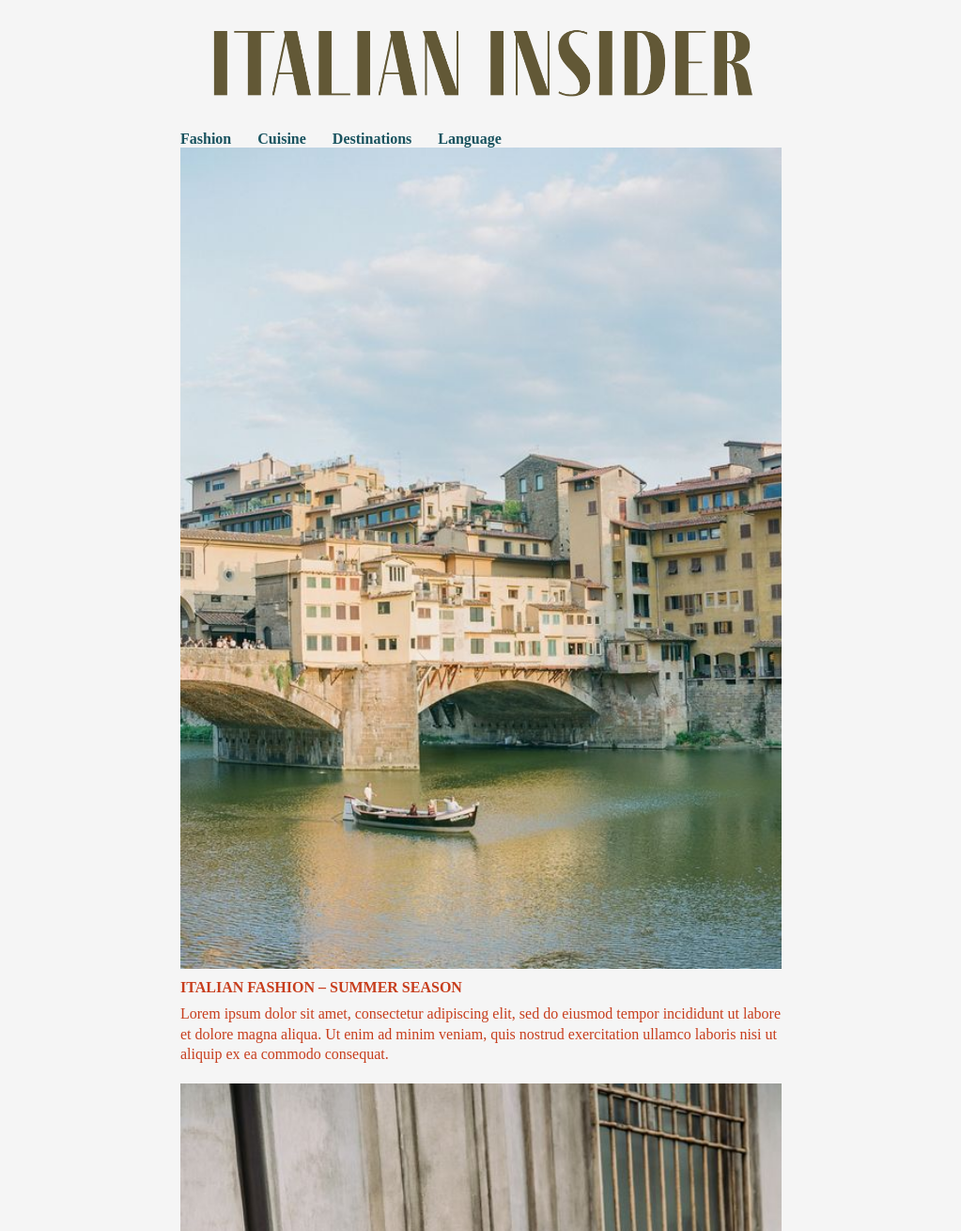
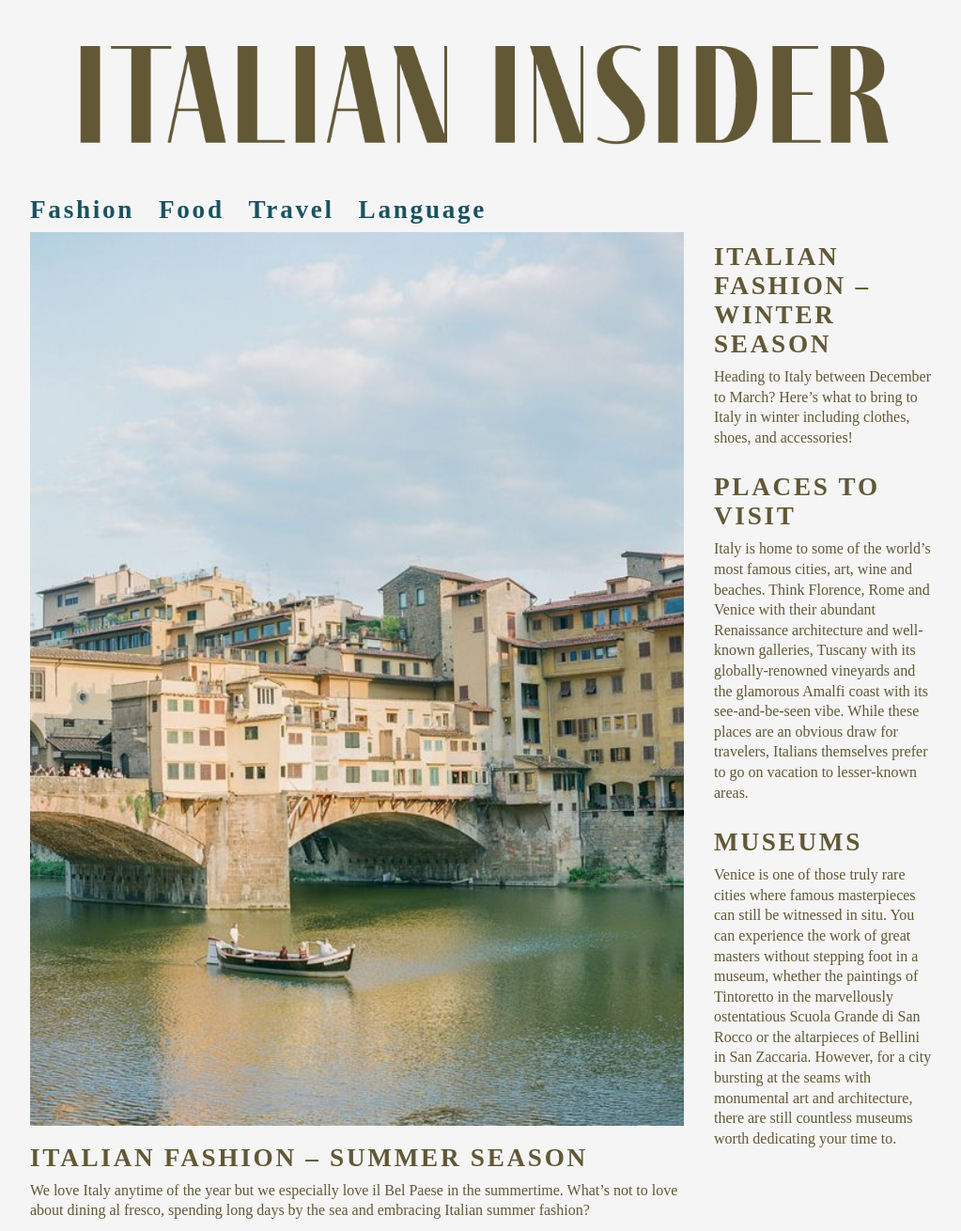
Before and after one commit to chaseiseley/chaseiseley.github.io, a plain HTML site: page grc339/digital-magazine/index.html in a window 1280 px wide. Shown: the top 1310 px of the page at 94% size, without its empty margins (128-1151 px from the left). Drawn offline with Linux system fonts and the light colour scheme; a web font is replaced by a local one.

Commit message:
Add files via upload

```diff
--- a/grc339/digital-magazine/index.html
+++ b/grc339/digital-magazine/index.html
@@ -6,6 +6,8 @@
             <link rel="stylesheet" type="text/css" href="style.css">
             <link rel="stylesheet" href="https://use.typekit.net/fjn3jvf.css">
             <link rel="stylesheet" href="https://use.typekit.net/ohg5tqn.css">
+            <link rel="stylesheet" href="https://use.typekit.net/avh8pkk.css">
+
             <title>Italian Insider</title>
 
 
@@ -17,113 +19,75 @@
 
         <body>
             <div class="container">
+
                 <header>
-                    <h1> <img src="logo.png" alt="Logo of Italian Insider."> </h1>
+
+                    <h1><a href="index.html"><img src="logo.png" alt="Italian Insider Logo"></a></h1>
 
                     <nav>
                         <ul>
-                            <li><a href="#">Fashion</a></li>
-                            <li><a href="#">Cuisine</a></li>
-                            <li><a href="#">Destinations</a></li>
+                            <li><a href="mainstory.html">Fashion</a></li>
+                            <li><a href="#">Food</a></li>
+                            <li><a href="#">Travel</a></li>
                             <li><a href="#">Language</a></li>
                         </ul>
                     </nav>
+
                 </header>
-                <article>
+
+                <main>
+
+                    <section class="secondary">
+
                      <figure>
                                 <img src="bridge.jpeg" alt="Bridge across river in Florence">
                      </figure>
 
-                    <section>
                      <a href="#">
                                 <h3>Italian Fashion – Summer Season</h3>
                                 <p>
-                                    Lorem ipsum dolor sit amet, consectetur adipiscing elit, sed do eiusmod tempor incididunt ut labore et dolore magna aliqua. Ut enim ad minim veniam, quis nostrud exercitation ullamco laboris nisi ut aliquip ex ea commodo consequat.
+                                    We love Italy anytime of the year but we especially love il Bel Paese in the summertime. What’s not to love about dining al fresco, spending long days by the sea and embracing Italian summer fashion?
                                 </p>
 
                                 <figure>
                                 <img src="fashion.jpeg" alt="Two girls dressed in business casual walking in the street">
                                 </figure>
                         </a>
-                    </section>
 
-                    <section>
-                        <a href="#">
-                                <h3>Italian Fashion – Winter Season</h3>
-                                <p>
-                                    Lorem ipsum dolor sit amet, consectetur adipiscing elit, sed do eiusmod tempor incididunt ut labore et dolore magna aliqua. Ut enim ad minim veniam, quis nostrud exercitation ullamco laboris nisi ut aliquip ex ea commodo consequat.
-                                </p>
-
-                        </a>
-                    </section>
-
-                    <section>
                         <a href="#">
                                 <h3>Italian Markets</h3>
                                 <p>
-                                    Lorem ipsum dolor sit amet, consectetur adipiscing elit, sed do eiusmod tempor incididunt ut labore et dolore magna aliqua. Ut enim ad minim veniam, quis nostrud exercitation ullamco laboris nisi ut aliquip ex ea commodo consequat.
-                                </p>
+                                    The mercati are traditional neighborhood street markets that take place in most Italian municipalities and are as ancient as the cities themselves.                                 </p>
 
                                 <figure>
                                 <img src="market.jpeg" alt="Italian market with fresh fruits and vegetables">
                                 </figure>
                         </a>
-                    </section>
 
-                    <section>
                         <a href="#">
                                 <h3>Italian Cuisine</h3>
                                 <p>
-                                    Lorem ipsum dolor sit amet, consectetur adipiscing elit, sed do eiusmod tempor incididunt ut labore et dolore magna aliqua. Ut enim ad minim veniam, quis nostrud exercitation ullamco laboris nisi ut aliquip ex ea commodo consequat.
-                                </p>
+                                    Italian food is a surprisingly diverse cuisine. Each of the twenty Italian regions has a distinctive set of flavors, recipes, products, and ingredients.  In fact, the Italian regions were not officially united as a nation until the mid-19th century; therefore, each individual region has retained much of its exclusive identity.                                </p>
 
                              <figure>
                                 <img src="cuisine.jpeg" alt="Hand holding a cone of gelato">
                                 </figure>
+                        </a>
 
-                        </a>
-                    </section>
-
-                    <section>
-                        <a href="#">
-                                <h3>Places to Visit</h3>
-                                <p>
-                                    Lorem ipsum dolor sit amet, consectetur adipiscing elit, sed do eiusmod tempor incididunt ut labore et dolore magna aliqua. Ut enim ad minim veniam, quis nostrud exercitation ullamco laboris nisi ut aliquip ex ea commodo consequat.
-                                </p>
-
-                        </a>
-                    </section>
-
-                    <section>
                         <a href="#">
                                 <h3>Famous Cities in Italy</h3>
                                 <p>
-                                    Lorem ipsum dolor sit amet, consectetur adipiscing elit, sed do eiusmod tempor incididunt ut labore et dolore magna aliqua. Ut enim ad minim veniam, quis nostrud exercitation ullamco laboris nisi ut aliquip ex ea commodo consequat.
-                                </p>
+                                    Italy is home to some of the most beautiful European cities. From Rome to Naples, Italian cities are renowned for their architecture, heritage and history. They are home to famous artists and boast incredibly beautiful landmarks. In this article, you will discover the most famous cities in Italy and why they are so well known.                               </p>
 
                                 <figure>
                                 <img src="venice.jpeg" alt="Gondola floating in Venetian cancal">
                                 </figure>
                         </a>
-                    </section>
 
-
-                    <section>
-                        <a href="#">
-                                <h3>Museums</h3>
-                                <p>
-                                    Lorem ipsum dolor sit amet, consectetur adipiscing elit, sed do eiusmod tempor incididunt ut labore et dolore magna aliqua. Ut enim ad minim veniam, quis nostrud exercitation ullamco laboris nisi ut aliquip ex ea commodo consequat.
-                                </p>
-
-                        </a>
-                    </section>
-
-                    <section>
                         <a href="#">
                                 <h3>Talk Like a Local</h3>
                                 <p>
-                                    Lorem ipsum dolor sit amet, consectetur adipiscing elit, sed do eiusmod tempor incididunt ut labore et dolore magna aliqua. Ut enim ad minim veniam, quis nostrud exercitation ullamco laboris nisi ut aliquip ex ea commodo consequat.
-                                </p>
+                                    The Italian language stems directly from Latin, just like other Romance languages like Spanish, Catalan, Portuguese, French, Romanian, and other minority languages (Occitan, Provençal, Galician, Ladin and Friulan).                                </p>
 
                                 <figure>
                                 <img src="language.jpeg" alt="Letters spelling out ciao">
@@ -132,11 +96,44 @@
 
                     </section>
 
+                    </main>
+
+                    <section class="tertiary">
+
+                        <a href="#">
+                                <h3>Italian Fashion – Winter Season</h3>
+                                <p>
+                                    Heading to Italy between December to March? Here’s what to bring to Italy in winter including clothes, shoes, and accessories!
+                                </p>
+                        </a>
+
+                        <a href="#">
+                                <h3>Places to Visit</h3>
+                                <p>
+                                    Italy is home to some of the world’s most famous cities, art, wine and beaches. Think Florence, Rome and Venice with their abundant Renaissance architecture and well-known galleries, Tuscany with its globally-renowned vineyards and the glamorous Amalfi coast with its see-and-be-seen vibe. While these places are an obvious draw for travelers, Italians themselves prefer to go on vacation to lesser-known areas.
+                                </p>
+                        </a>
+
+                        <a href="#">
+                                <h3>Museums</h3>
+                                <p>
+                                    Venice is one of those truly rare cities where famous masterpieces can still be witnessed in situ. You can experience the work of great masters without stepping foot in a museum, whether the paintings of Tintoretto in the marvellously ostentatious Scuola Grande di San Rocco or the altarpieces of Bellini in San Zaccaria. However, for a city bursting at the seams with monumental art and architecture, there are still countless museums worth dedicating your time to.
+                                </p>
+                        </a>
+
+                    </section>
+
+
+                    <article>
+
+                     <footer>
+                                <p> Allrights reserved.</p>
+                     </footer>
+
                     </article>
 
-                <footer>
-                    <p> All rights reserved.</p>
-                </footer>
                 </div>
+
             </body>
+
         </html>
--- a/grc339/digital-magazine/style.css
+++ b/grc339/digital-magazine/style.css
@@ -4,9 +4,9 @@ html, body, div, applet, object, iframe, h1, h2, h3, h4, h5, h6, p, blockquote,
 
 body {
     background-color: whitesmoke;
-    color: black;
+    color: #615836;
     margin: 1em;
-    font-family: jeanne-moderno, serif;
+    font-family: fino-sans;
     font-weight: 700;
     font-style: normal;
 }
@@ -14,13 +14,15 @@ body {
 nav ul li {
     display: inline;
     list-style-type: none;
-    font-family: jeanne-moderno, serif;
+    font-family: fino-sans;
     font-weight: 700;
+    font-size: 1.7em;
+    letter-spacing: .1em;
     font-style: normal;
 }
 
 nav ul li a {
-    margin-right: 1.5em;
+    margin-right: .8em;
     color: #19535F;
     text-decoration: none;
 }
@@ -30,27 +32,33 @@ nav ul li a:hover{
 }
 
 div.container {
-    max-width: 40em;
-    margin: auto;
+    max-width: 60em;
+    margin: 0 auto;
 }
 
+
+
 h3 {
-    color: #C73E1D;
+    color: #615836;
     text-transform: uppercase;
-    font-weight: bold;
-    padding-bottom: .5em;
+    font-weight: 700;
+    font-size: 1.7em;
+    letter-spacing: .1em;
     padding-top: .7em;
     text-decoration: none;
 }
 
 section a {
     text-decoration: none;
+    max-width: 40em;
+    margin: 0 auto 3em;
 }
 
 p {
-    color: #C73E1D;
+    color: #615836;
     text-decoration: none;
-    padding-bottom: 1.25em;
+    padding-bottom: .5em;
+    padding-top: .5em;
     font-family: poppins;
     font-weight: lighter;
     line-height: 1.35em;
@@ -63,6 +71,7 @@ figure {
 img {
     width: 100%;
     display: block;
+    margin-top: .5em;
 }
 
 ul {
@@ -71,7 +80,25 @@ ul {
 }
 
 footer {
-    background-color: #EDC5BC;
     padding-top: 1em;
-    padding-left: 1em;
 }
+
+@media only screen and (min-width: 60em){
+    div.container {
+        display: grid;
+        grid-template-columns: 3fr 1fr;
+        grid-gap: 0 2em;
+    }
+
+    header {
+        grid-column: 1/3;
+    }
+
+    main {
+        grid-column: 1/2;
+    }
+
+    aside {
+        grid-column: 2/3;
+    }
+}
```
Also changed, not shown: grc339/digital-magazine/mainstory.html (+27 -13 lines). Lines whose indentation alone changed are shown as unchanged.
